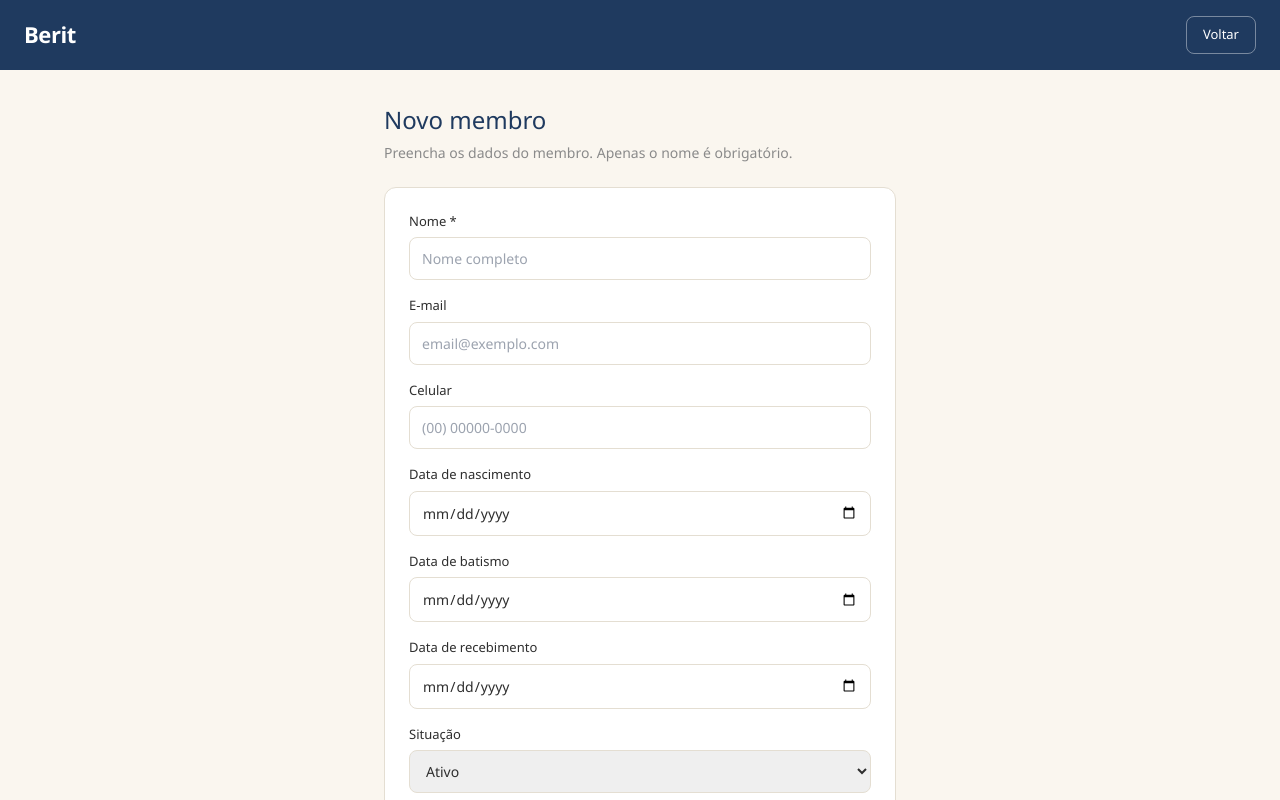
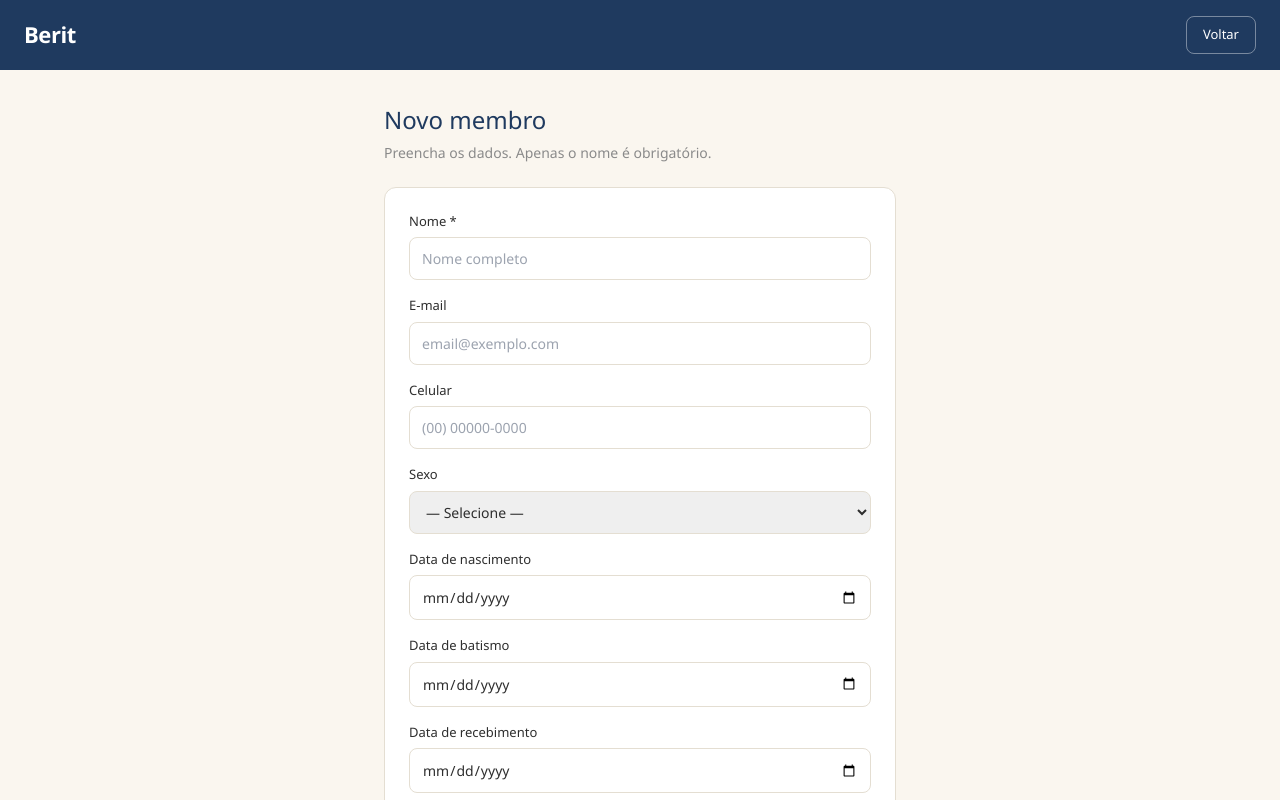
Before and after one commit to Jorgevan-SAJ/berit, a Next.js app: page /membros/novo in a window 1280 px wide. Shown: the top 800 px of the page. Built offline with nearby package versions, Linux system fonts and the light colour scheme; no server answers.

Commit message:
Update page.js

```diff
--- a/app/membros/novo/page.js
+++ b/app/membros/novo/page.js
@@ -16,6 +16,7 @@ export default function NovoMembro() {
     nome: '',
     email: '',
     celular: '',
+    sexo: '',
     data_nascimento: '',
     data_batismo: '',
     data_recebimento: '',
@@ -41,6 +42,7 @@ export default function NovoMembro() {
       nome: form.nome.trim(),
       email: form.email.trim() || null,
       celular: form.celular.replace(/\D/g, '') || null,
+      sexo: form.sexo || null,
       data_nascimento: form.data_nascimento || null,
       data_batismo: form.data_batismo || null,
       data_recebimento: form.data_recebimento || null,
@@ -70,7 +72,7 @@ export default function NovoMembro() {
 
       <div style={{ maxWidth: 560, margin: '0 auto', padding: '2rem 1.5rem' }}>
         <h1 style={{ fontSize: 24, color: '#1F3A5F', margin: '0 0 4px' }}>Novo membro</h1>
-        <p style={{ fontSize: 14, color: '#8A8A8A', margin: '0 0 1.5rem' }}>Preencha os dados do membro. Apenas o nome é obrigatório.</p>
+        <p style={{ fontSize: 14, color: '#8A8A8A', margin: '0 0 1.5rem' }}>Preencha os dados. Apenas o nome é obrigatório.</p>
 
         {erro && (
           <div style={{ background: '#FDECEC', color: '#B71C1C', padding: '10px 12px', borderRadius: 8, fontSize: 13, marginBottom: 16 }}>{erro}</div>
@@ -86,6 +88,13 @@ export default function NovoMembro() {
           <label style={rotulo}>Celular</label>
           <input type="text" value={form.celular} onChange={(e) => atualizar('celular', formatarCelular(e.target.value))} placeholder="(00) 00000-0000" style={campo} />
 
+          <label style={rotulo}>Sexo</label>
+          <select value={form.sexo} onChange={(e) => atualizar('sexo', e.target.value)} style={campo}>
+            <option value="">— Selecione —</option>
+            <option value="masculino">Masculino</option>
+            <option value="feminino">Feminino</option>
+          </select>
+
           <label style={rotulo}>Data de nascimento</label>
           <input type="date" value={form.data_nascimento} onChange={(e) => atualizar('data_nascimento', e.target.value)} style={campo} />
 
@@ -98,6 +107,7 @@ export default function NovoMembro() {
           <label style={rotulo}>Situação</label>
           <select value={form.situacao} onChange={(e) => atualizar('situacao', e.target.value)} style={campo}>
             <option value="ativo">Ativo</option>
+            <option value="congregado">Congregado</option>
             <option value="visitante">Visitante</option>
           </select>
 
```
